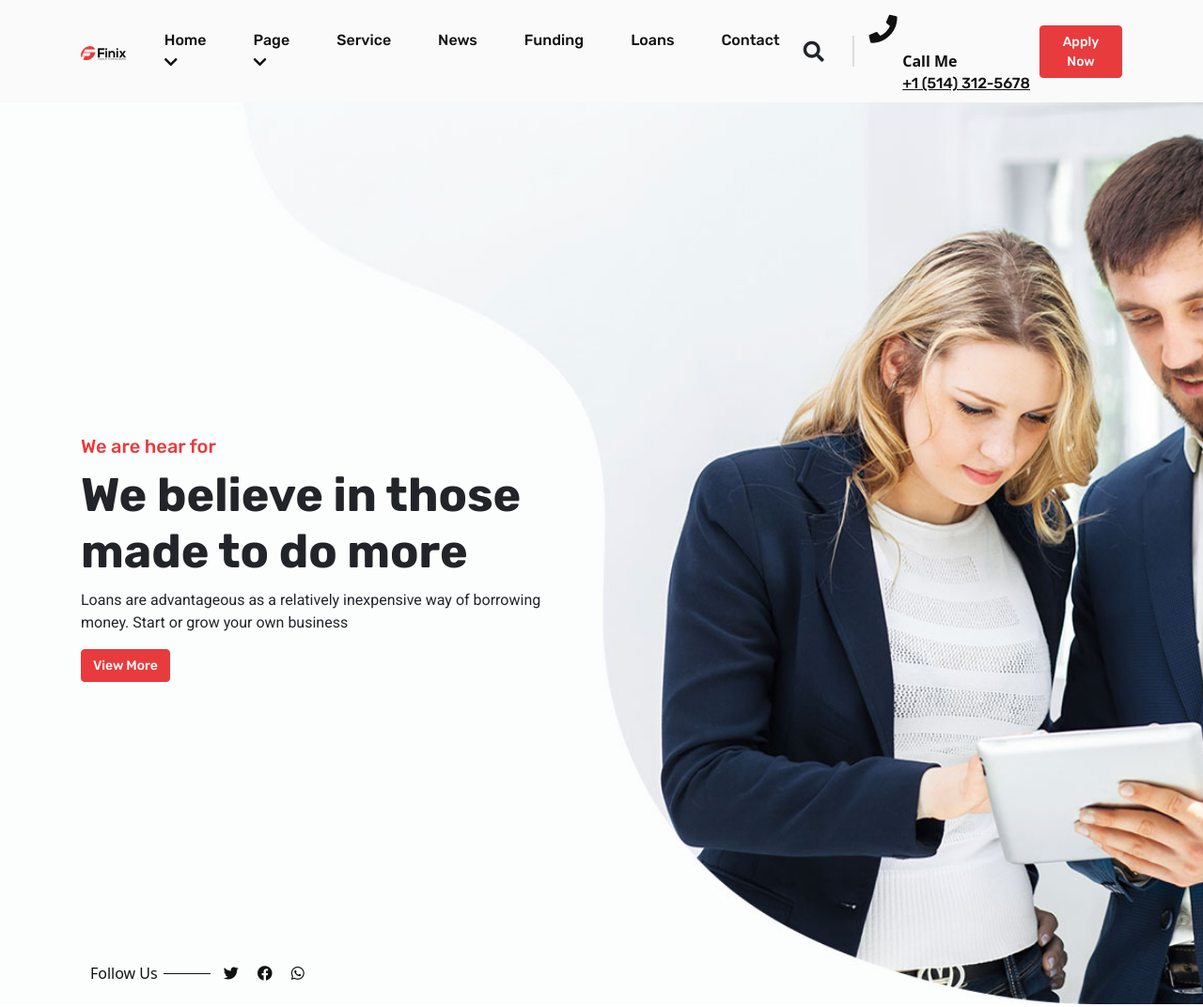
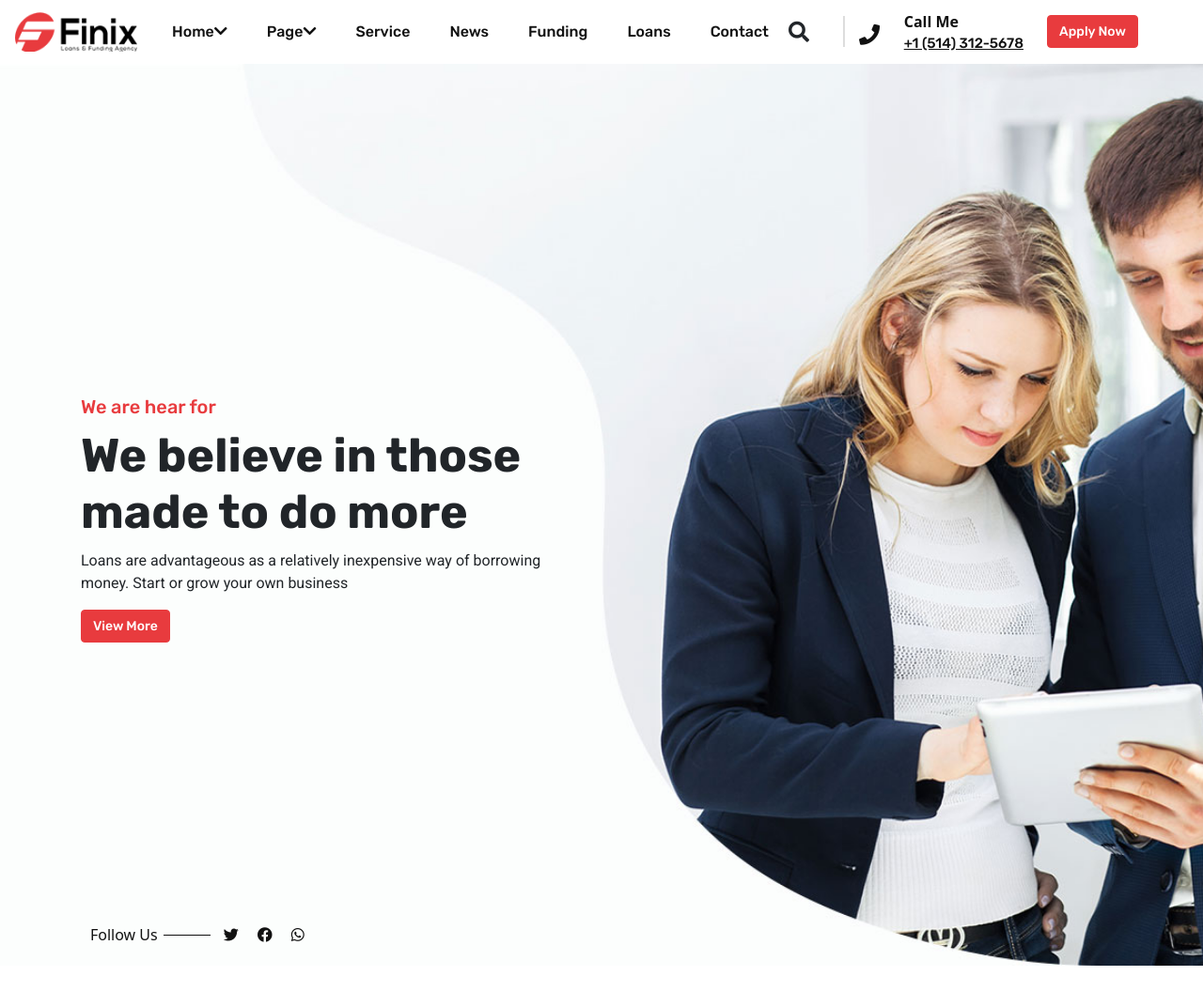
Before and after one commit to Sajal3232/Full-Web-Page-Design-4, a plain HTML site: page index.html in a window 1280 px wide. Shown: the top 1072 px of the page at 94% size. Drawn offline with nearby package versions, Linux system fonts and the light colour scheme.

Commit message:
responsive

```diff
--- a/index.html
+++ b/index.html
@@ -14,14 +14,16 @@
   </head>
   <body>
 
-<nav class="navbar navbar-expand-lg navbar-light main-div sticky-top">
-  <div class="container container-lg">
-    <a class="navbar-brand " href="#"><img src="image/logo.png" alt=""></a>
+<nav class="navbar navbar-expand-lg nav-top navbar-light sticky">
+  <div class="container-fluid">
+    <a class="navbar-brand" href="#">
+      <img src="image/logo.png"  alt="" loading="lazy">
+    </a>
     <button class="navbar-toggler" type="button" data-toggle="collapse" data-target="#navbarSupportedContent" aria-controls="navbarSupportedContent" aria-expanded="false" aria-label="Toggle navigation">
       <span class="navbar-toggler-icon"></span>
     </button>
     <div class="collapse navbar-collapse" id="navbarSupportedContent">
-      <ul class="navbar-nav d-flex m-auto primary-menu ">
+      <ul class="navbar-nav d-flex  primary-menu ">
         <li><a href="">Home<i class="fas fa-chevron-down"></i></a>
           <ul class="our-drop">
             <li><a href="">Home One</a></li>
--- a/style.css
+++ b/style.css
@@ -5,7 +5,7 @@ h1,h2,h3,h4,h5,h6,a{
     font-family: 'Rubik', sans-serif;
 }
 /* .main-div .container-fluid{
-    max-width: 14px;
+    max-width: 1300px;
 } */
 img{
     max-width: 100%;
@@ -72,15 +72,18 @@ ul.primary-menu li a:hover{
     border-right: 2px solid #ddd;
     margin-right: 15px;
 }
-.header-item-call-contact{
-    margin-right: 10px;
+.header-item-call-contact {
+    margin:0px 5px;
+    position: relative;
+    left: -20px;
 }
 .header-item-call-contact span{
     font-weight: 600;
     color: #111
 }
-.header-item-call-contact a{
+.header-item-call-contact a {
     color: #111;
+    font-size: 15px;
 }
 .header-item-call-icon span {
     font-size: 30px;
@@ -712,3 +715,45 @@ h2.call-h2 {
 .footer-widget li:hover{
     color:#e85052;
 }
+
+.navbar-brand img {
+    max-width: 130px;
+}
+i.fas.fa-phone {
+    font-size: 22px;
+    margin-right: 0px;
+}
+/* responsive */
+@media(max-width:1384px){
+    ul.primary-menu li a {
+        padding: 10px 21px;
+
+    }
+
+}
+/* @media(max-width:1134){
+    .navbar .navbar-nav li a{ font-size: 12px;
+    padding: 10px 10px;}
+} */
+
+@media(max-width:992px){
+    ul.primary-menu li .our-drop {
+        position: absolute;
+        left: 70px;
+        top: -40%;
+}
+}
+
+@media only screen and (max-width: 1268px) and (min-width: 768px){
+ .navbar .navbar-nav li a {
+    font-size: 15px;
+    padding: 10px 10px;
+}}
+
+
+@media (min-width: 768px){
+    .navbar-expand-md .navbar-collapse {
+        flex-basis: auto;
+    }
+
+}
```
